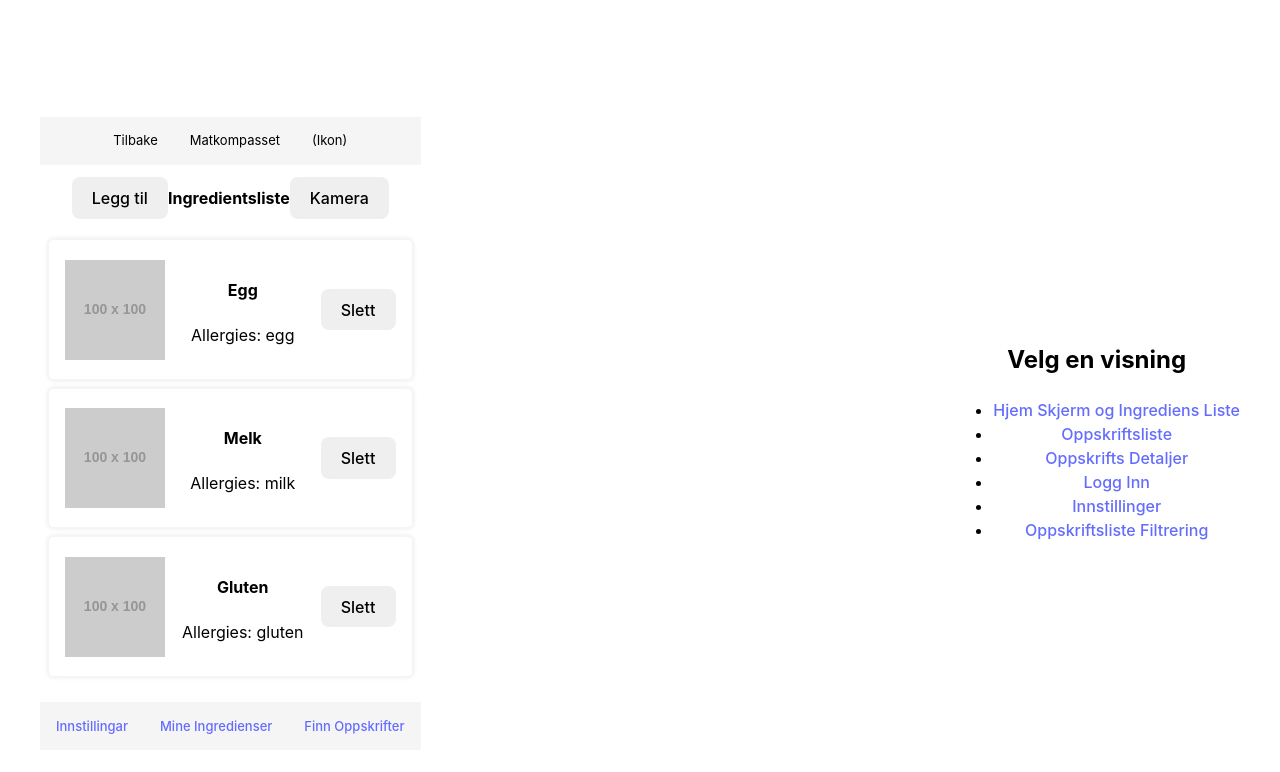
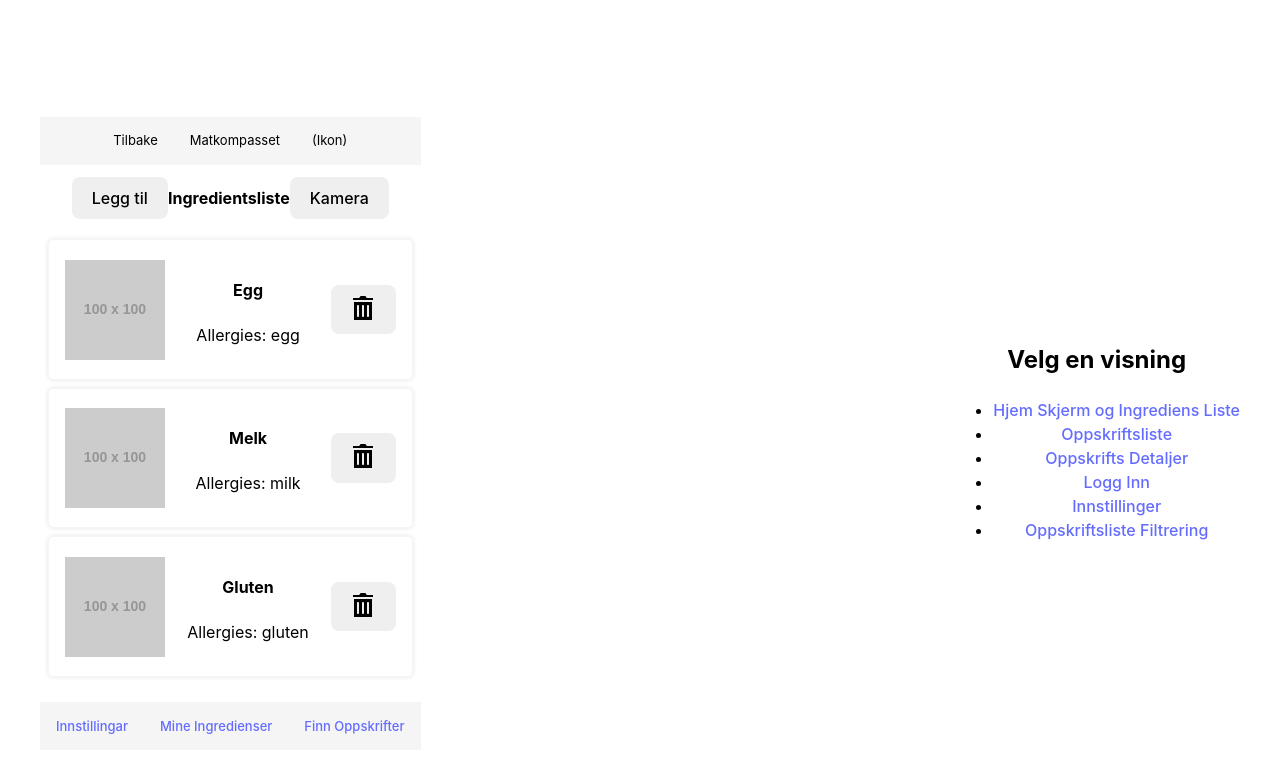
Before and after one commit to UiA-IT-Og-Informasjonssystemer-2024-6-C/104-Eksamen-Prototype, a Preact app in the folder src/: page /#hjem-skjerm in a window 1280 px wide. Shown: the top 772 px of the page. Built offline with nearby package versions, Linux system fonts and the light colour scheme.

Commit message:
Gjør slett knappen om til en søppelkasse (#15)

```diff
--- a/src/src/components/button.jsx
+++ b/src/src/components/button.jsx
@@ -1,9 +1,10 @@
 export default function Button(props) {
-	const { text } = props;
+	const { text, icon, ...restProps } = props;
 
 	return (
-		<button class="button" {...props}>
-			{text}
+		<button class="button" {...restProps}>
+			{icon && <span className="icon">{<img src={icon} />}</span>}
+			{text && <span className="text">{text}</span>}
 		</button>
 	);
 }
--- a/src/src/components/previews/home-screen.jsx
+++ b/src/src/components/previews/home-screen.jsx
@@ -1,6 +1,7 @@
 import AppBar from "../app-bar";
 import Button from "../button";
 import NavigationBar from "../navigation-bar";
+import TrashCan from "../../assets/trash-can.svg";
 
 import { useState } from "preact/hooks";
 
@@ -18,7 +19,7 @@ function IngredientsList({ ingredients, setIngredients }) {
 						<p>Allergies: {ingredient.allergies.join(", ")}</p>
 					</div>
 					<Button
-						text="Slett"
+						icon={TrashCan}
 						onClick={() => {
 							setIngredients(
 								ingredients.filter((_, i) => i !== idx)
```
Also changed, not shown: src/src/assets/trash-can.svg (added).
